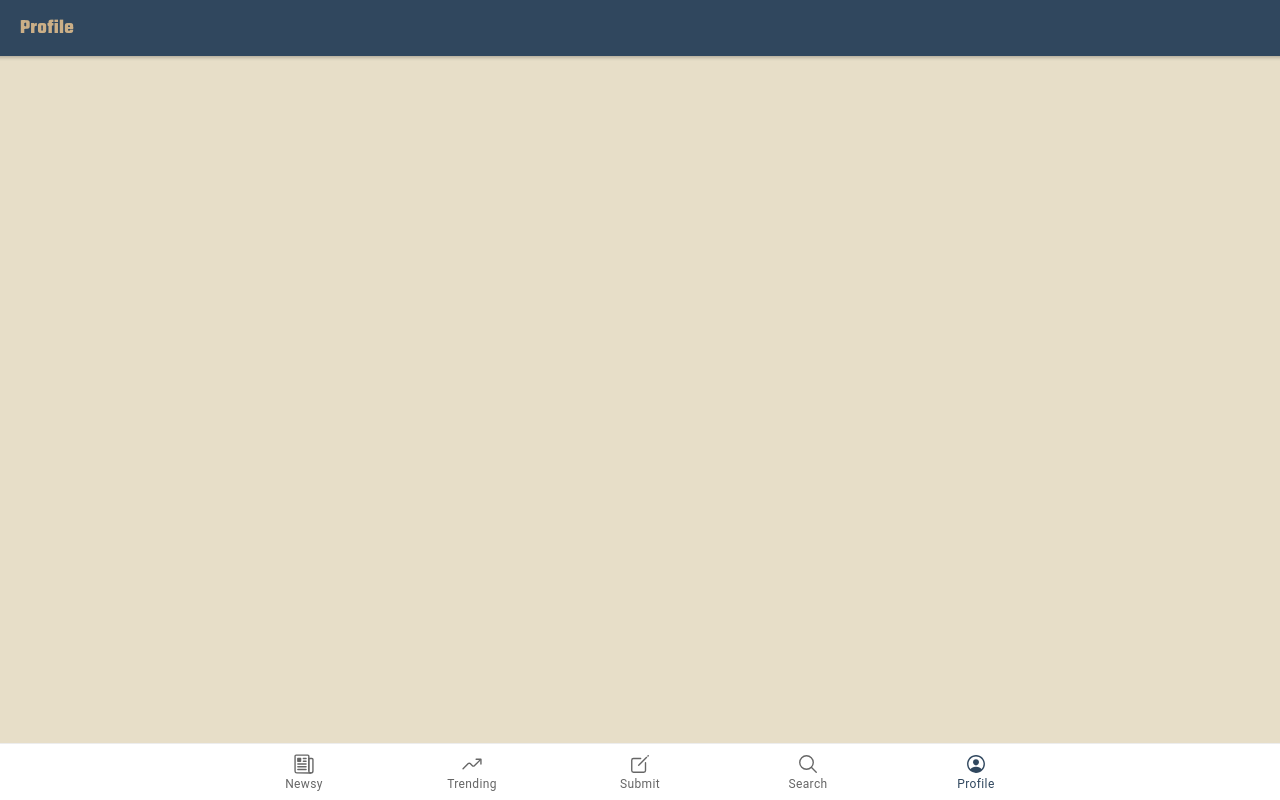
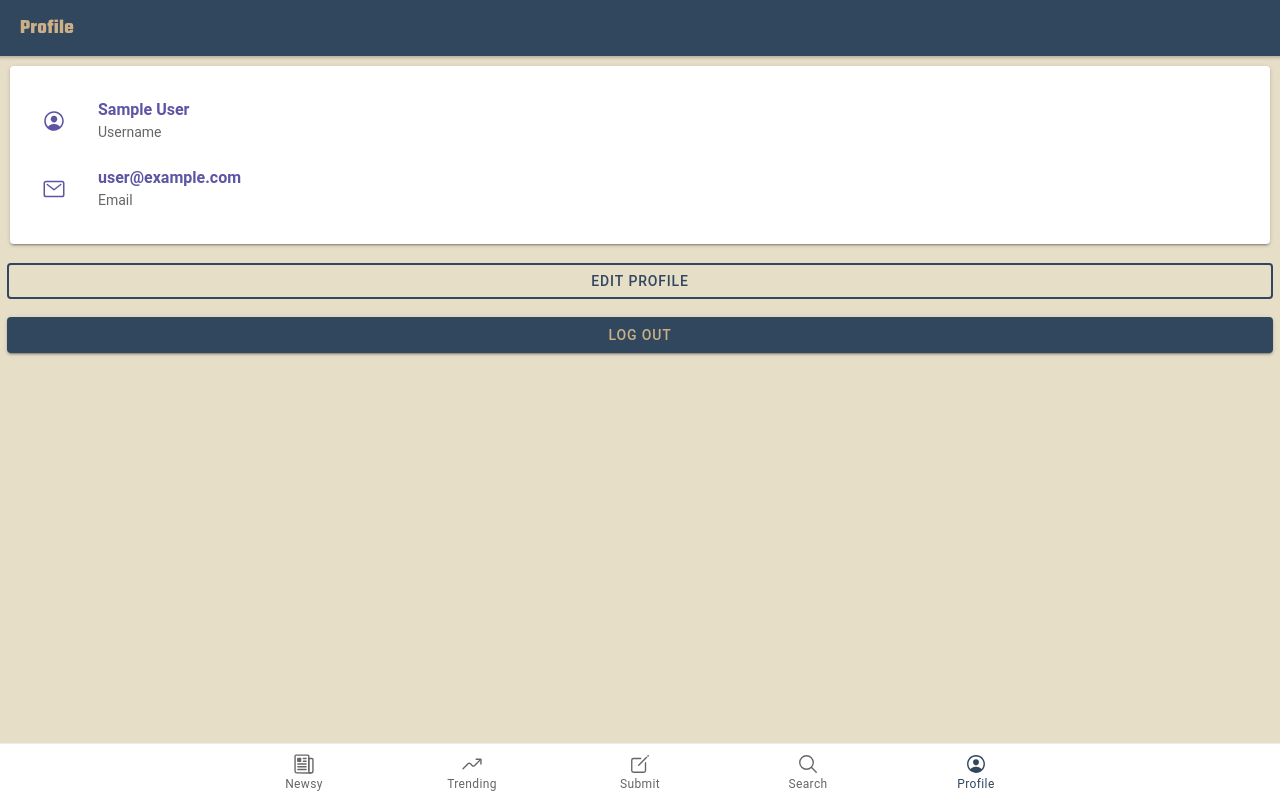
Before and after one commit to sehrish30/Newsy, a React (Create React App) app: page /profile in a window 1280 px wide. Built offline with nearby package versions, Linux system fonts and the light colour scheme; no server answers; sample sign-in values are in the browser's storage.

Commit message:
Profile page

```diff
--- a/src/pages/Tabs/Profile.js
+++ b/src/pages/Tabs/Profile.js
@@ -1,14 +1,88 @@
-import React from 'react'
-import {IonPage,  IonContent} from '@ionic/react'
+import React, {useContext} from 'react'
+import {IonPage,  IonContent, IonCard, IonCardContent, IonItem, IonLabel, IonRow, IonButton, IonGrid, IonCol, IonList, IonIcon} from '@ionic/react'
 import SmallHeader from '../../components/Header/SmallHeader';
 import LargeHeader from '../../components/Header/LargeHeader';
+import {toast} from "../../helpers/toast";
+import {logOut} from "../../firebase/firebase";
+import UserContext from "../../contexts/UserContext"
+import { personCircleOutline, mailOutline }from "ionicons/icons";
 
-const Profile = () => {
+const Profile = (props) => {
+
+    const {user} =useContext(UserContext);
+
+    const logoutUser = async () =>{
+      try{
+        await logOut();
+        props.history.push("/");
+        toast("You have logged out successfully");
+      }catch(err){
+        console.error("Logout Error", err);
+        toast(err.message);
+      }
+    }
+
     return (
         <IonPage>
            <SmallHeader title="Profile"/>
            <IonContent color="secondary" fullscreen>
                <LargeHeader title="Profile"/>
+               {user? (
+                   <>
+                       <IonCard>
+                           <IonCardContent >
+                               <IonList lines="none">
+                                   <IonItem>
+                                       <IonIcon icon={personCircleOutline} color="dark" slot="start"></IonIcon>
+                                           <IonLabel color="dark">
+                                               <strong>{user.displayName}</strong>
+                                               <p>Username</p>
+                                           </IonLabel>
+                                   </IonItem>
+                                   <IonItem>
+                                       <IonIcon icon={mailOutline} color="dark" slot="start"></IonIcon>
+                                           <IonLabel color="dark">
+                                               <strong>{user.email}</strong>
+                                               <p>Email</p>
+                                           </IonLabel>
+                                   </IonItem>
+                               </IonList>
+                           </IonCardContent>
+                       </IonCard>
+
+                       <IonRow>
+                           <IonCol>
+                               <IonButton expand="block" routerLink={'/edit-profile'} color="primary" fill="outline">
+                                 Edit Profile
+                               </IonButton>
+                           </IonCol>
+                       </IonRow>
+                       <IonRow>
+                           <IonCol>
+                               <IonButton expand="block" onClick={logoutUser}>
+                                 Log Out
+                               </IonButton>
+                           </IonCol>
+                       </IonRow>
+                   </>
+               ): (
+                   <IonGrid>
+                     <IonRow>
+                         <IonCol>
+                             <IonButton expand="block" routerLink={'/register'} color="primary">
+                                 Sign Up
+                             </IonButton>
+                         </IonCol>
+                     </IonRow>
+                     <IonRow>
+                         <IonCol>
+                             <IonButton expand="block" routerLink={'/login'} color="primary" fill="outline">
+                                 Log In
+                             </IonButton>
+                         </IonCol>
+                     </IonRow>
+                   </IonGrid>
+               )}
            </IonContent>
         </IonPage>
     )
```
